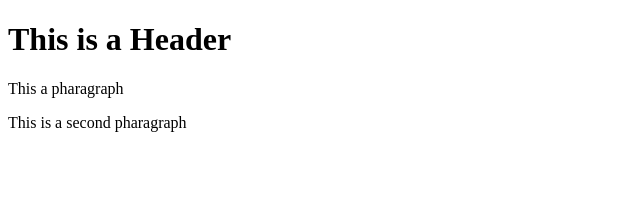
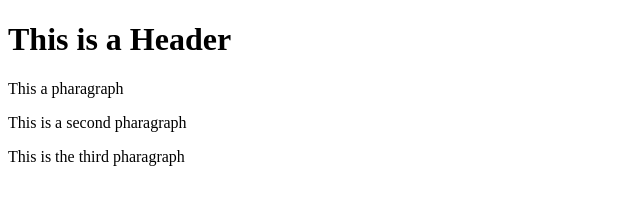
Before and after one commit to ElFer3107/git-test, a website: page index.html in a window 1280 px wide. Shown: the whole page, without its empty margins (0-640 px from the left). Drawn offline with Linux system fonts and the light colour scheme.

Commit message:
fourth commit

```diff
--- a/index.html
+++ b/index.html
@@ -5,5 +5,6 @@
         <h1>This is a Header</h1>
         <p>This a pharagraph</p>
         <p>This is a second pharagraph</p>
+        <p>This is the third pharagraph</p>
     </body>
 </html>
```
Also changed, not shown: package.json (added, +24 -0 lines), 1 other file.
